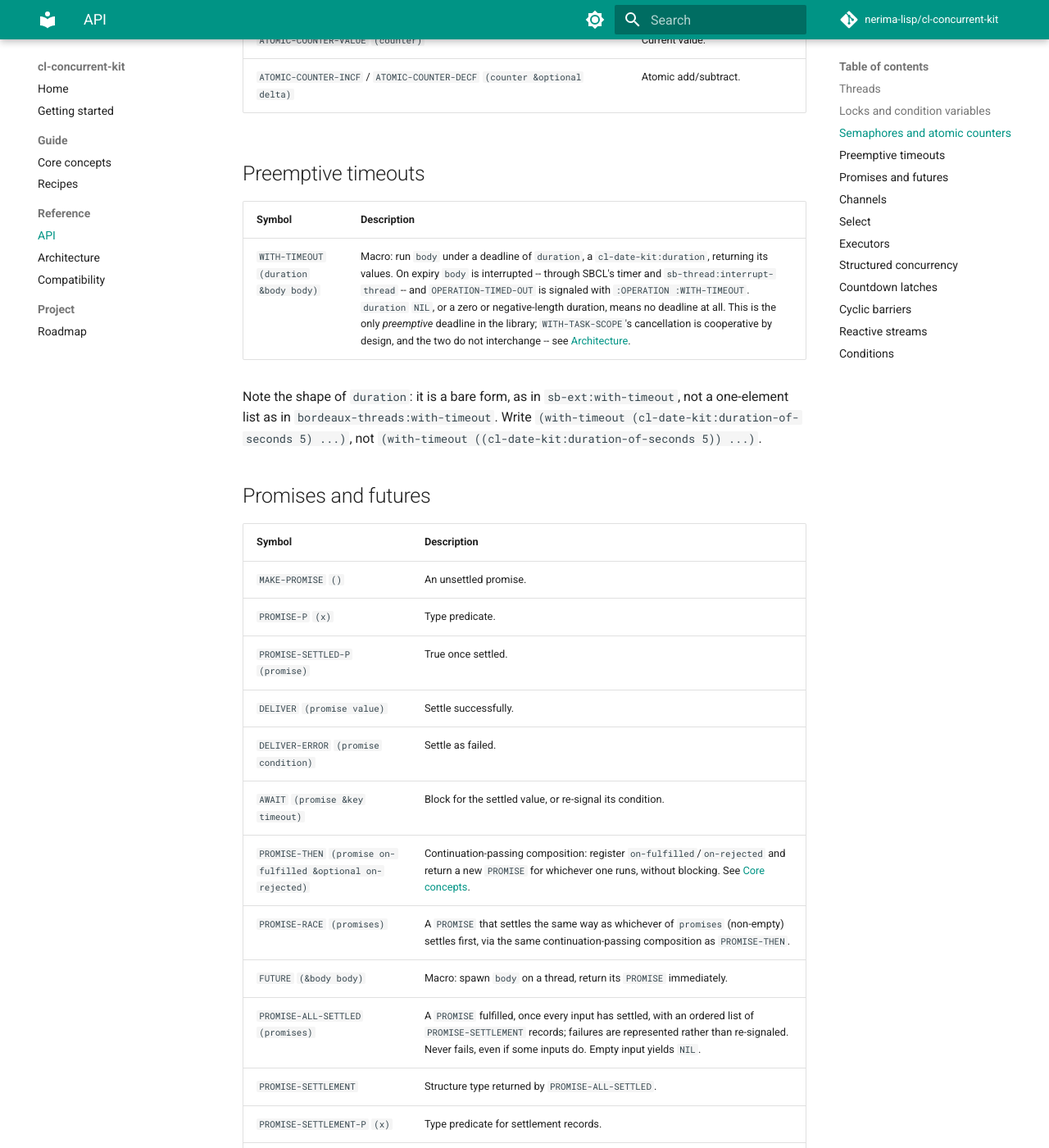
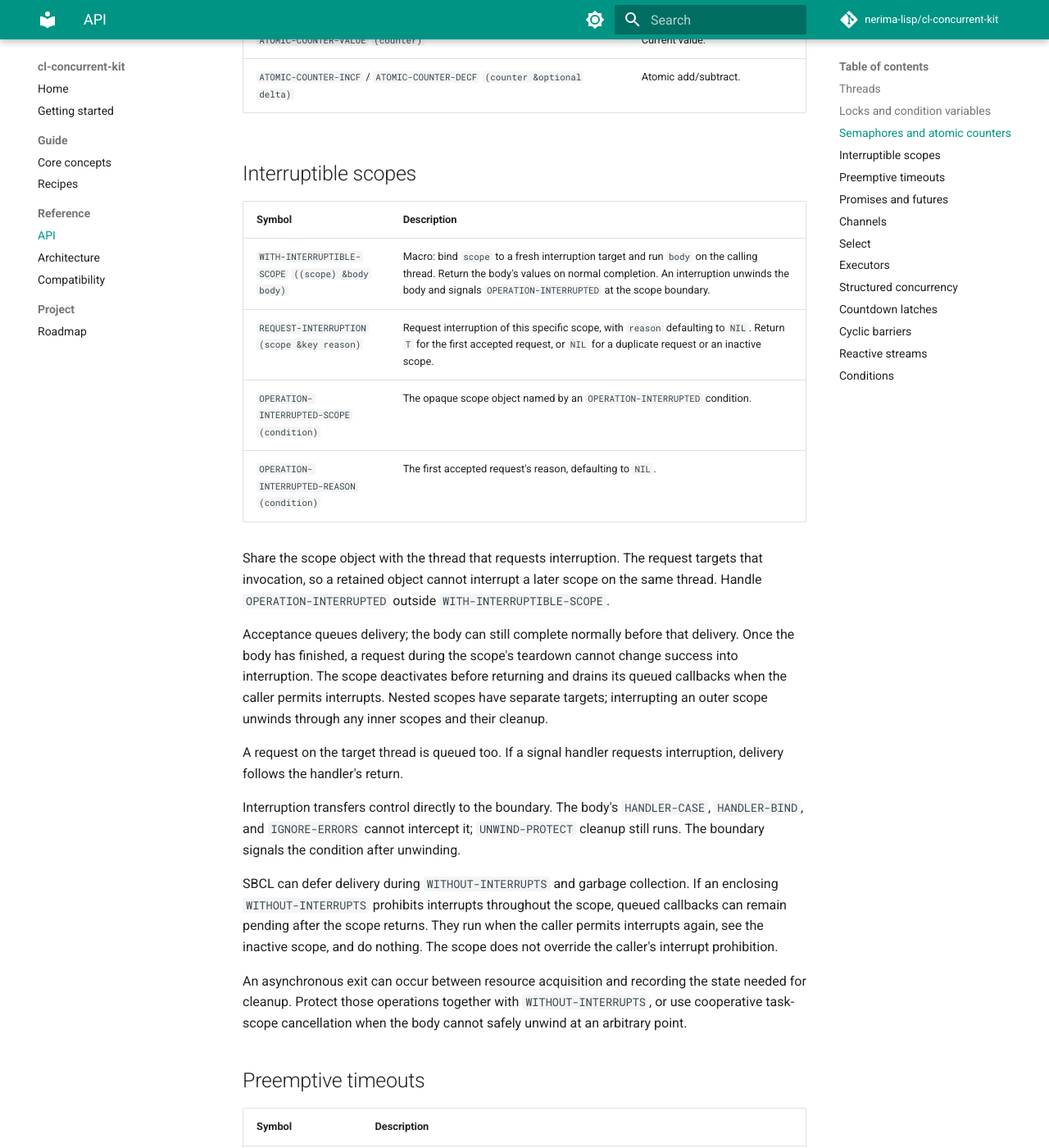
Before and after one commit to nerima-lisp/cl-concurrent-kit, an MkDocs documentation site: the page built from docs/src/reference/api.md, in a window 1280 px wide and 1400 px high, scrolled down 1688 px. Shown: the whole window at 82% size. Built offline with MkDocs 1.6.1 and Material for MkDocs 9.7.7, drawn with Linux system fonts in a browser that asks for light colours; comment, search, counter and statistics services are not loaded; some of the changed text lies outside the part shown.

Commit message:
docs: describe interruption ordering and draft v0.7.0 notes

```diff
--- a/docs/src/reference/api.md
+++ b/docs/src/reference/api.md
@@ -45,11 +45,58 @@ deadline as an exact rational.
 | `ATOMIC-COUNTER-VALUE` `(counter)` | Current value. |
 | `ATOMIC-COUNTER-INCF` / `ATOMIC-COUNTER-DECF` `(counter &optional delta)` | Atomic add/subtract. |
 
+## Interruptible scopes
+
+| Symbol | Description |
+|---|---|
+| `WITH-INTERRUPTIBLE-SCOPE` `((scope) &body body)` | Macro: bind `scope` to a fresh interruption target and run `body` on the calling thread. Return the body's values on normal completion. An interruption unwinds the body and signals `OPERATION-INTERRUPTED` at the scope boundary. |
+| `REQUEST-INTERRUPTION` `(scope &key reason)` | Request interruption of this specific scope, with `reason` defaulting to `NIL`. Return `T` for the first accepted request, or `NIL` for a duplicate request or an inactive scope. |
+| `OPERATION-INTERRUPTED-SCOPE` `(condition)` | The opaque scope object named by an `OPERATION-INTERRUPTED` condition. |
+| `OPERATION-INTERRUPTED-REASON` `(condition)` | The first accepted request's reason, defaulting to `NIL`. |
+
+Share the scope object with the thread that requests interruption. The request
+targets that invocation, so a retained object cannot interrupt a later scope
+on the same thread. Handle `OPERATION-INTERRUPTED` outside
+`WITH-INTERRUPTIBLE-SCOPE`.
+
+Acceptance queues delivery; the body can still complete normally before
+that delivery. Once the body has finished, a request during the scope's
+teardown cannot change success
+into interruption. The scope deactivates before returning and drains its
+queued callbacks when the caller permits interrupts.
+Nested scopes have separate targets; interrupting an outer scope unwinds
+through any inner scopes and their cleanup.
+
+A request on the target thread is queued too. If a signal handler requests
+interruption, delivery follows the handler's return.
+
+Interruption transfers control directly to the boundary. The body's
+`HANDLER-CASE`, `HANDLER-BIND`, and `IGNORE-ERRORS` cannot intercept it;
+`UNWIND-PROTECT` cleanup still runs. The boundary signals the condition after
+unwinding.
+
+SBCL can defer delivery during `WITHOUT-INTERRUPTS` and garbage collection.
+If an enclosing `WITHOUT-INTERRUPTS` prohibits interrupts throughout the
+scope, queued callbacks can remain pending after the scope returns. They run
+when the caller permits interrupts again, see the inactive scope, and do
+nothing. The scope does not override the caller's interrupt prohibition.
+
+An asynchronous exit can occur between resource acquisition and recording
+the state needed for cleanup. Protect those operations together with
+`WITHOUT-INTERRUPTS`, or use cooperative task-scope cancellation when the
+body cannot safely unwind at an arbitrary point.
+
 ## Preemptive timeouts
 
 | Symbol | Description |
 |---|---|
-| `WITH-TIMEOUT` `(duration &body body)` | Macro: run `body` under a deadline of `duration`, a `cl-date-kit:duration`, returning its values. On expiry `body` is interrupted -- through SBCL's timer and `sb-thread:interrupt-thread` -- and `OPERATION-TIMED-OUT` is signaled with `:OPERATION :WITH-TIMEOUT`. `duration` `NIL`, or a zero or negative-length duration, means no deadline at all. This is the only *preemptive* deadline in the library; `WITH-TASK-SCOPE`'s cancellation is cooperative by design, and the two do not interchange -- see [Architecture](architecture.md#threading-primitives). |
+| `WITH-TIMEOUT` `(duration &body body)` | Macro: run `body` under a deadline of `duration`, a `cl-date-kit:duration`, returning its values. On expiry the body unwinds to the interruption boundary, which signals `OPERATION-TIMED-OUT` with `:OPERATION :WITH-TIMEOUT`. `duration` `NIL`, or a zero or negative-length duration, means no deadline. |
+
+The body cannot suppress this timeout with condition handlers. Once the body
+has completed, expiry during the scope's teardown cannot replace its return
+values with a timeout. `WITH-TIMEOUT` uses the same interruption mechanism,
+including its caller-controlled delivery and draining, and has the same
+asynchronous-exit limitations as `WITH-INTERRUPTIBLE-SCOPE`.
 
 Note the shape of `duration`: it is a bare form, as in `sb-ext:with-timeout`,
 not a one-element list as in `bordeaux-threads:with-timeout`. Write
@@ -189,6 +236,7 @@ contract (output ownership, closing, and completion promises).
 | Symbol | Base | Description |
 |---|---|---|
 | `CL-CONCURRENT-KIT-ERROR` | `ERROR` | Base condition for the whole library. |
+| `OPERATION-INTERRUPTED` | `CL-CONCURRENT-KIT-ERROR` | An interruptible body was interrupted. Readers: `OPERATION-INTERRUPTED-SCOPE` for the target scope, and `OPERATION-INTERRUPTED-REASON` for the supplied reason. Signaled at the scope boundary after body cleanup. |
 | `OPERATION-TIMED-OUT` | `CL-CONCURRENT-KIT-ERROR` | A timeout-capable operation, including `AWAIT`, `SEND`, `RECV`, `SELECT`, executor shutdown, scope cleanup, or a `WITH-TIMEOUT` body, exhausted its deadline. Readers: `OPERATION-TIMED-OUT-OPERATION`, `OPERATION-TIMED-OUT-TIMEOUT`. |
 | `PROMISE-ALREADY-FULFILLED` | `CL-CONCURRENT-KIT-ERROR` | `DELIVER`/`DELIVER-ERROR`/`CANCEL-PROMISE` called on an already-settled promise. Reader: `PROMISE-ALREADY-FULFILLED-PROMISE`. |
 | `CHANNEL-CLOSED` | `CL-CONCURRENT-KIT-ERROR` | `SEND`/`TRY-SEND` after close. Reader: `CHANNEL-CLOSED-CHANNEL`. |
```
Also changed, not shown: docs/src/project/release-v0.7.0.md (added, +40 -0 lines), docs/src/reference/architecture.md (+33 -4 lines), docs/src/reference/compatibility.md (+9 -6 lines), README.md.
